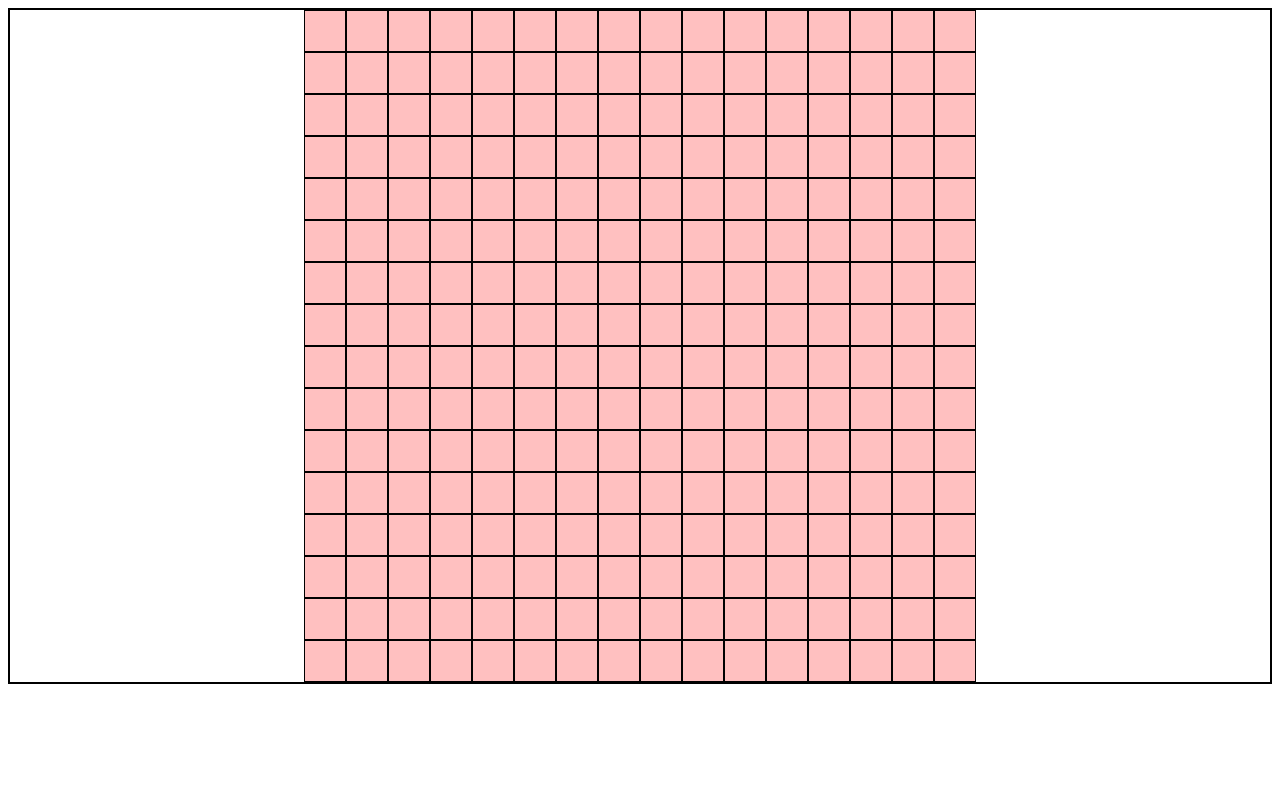
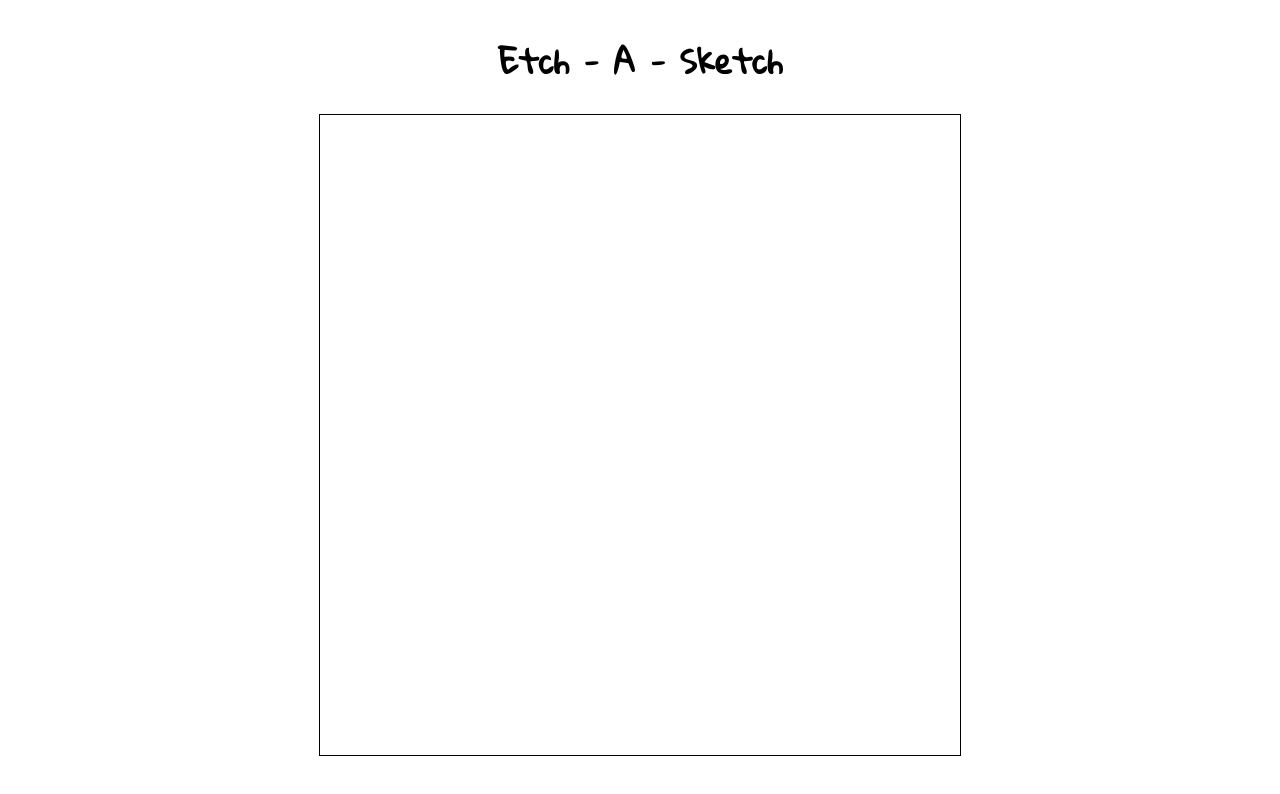
Before and after one commit to JaydenWN/odin-Etch-A-Sketch, a plain HTML site: page index.html in a window 1280 px wide. Drawn offline with Linux system fonts and the light colour scheme.

Commit message:
fixed wireframe added google fonts

```diff
--- a/app.js
+++ b/app.js
@@ -21,4 +21,5 @@ function newGrid(numRows, numCols){
 
 }
 
+
 newGrid(16,16)
--- a/index.html
+++ b/index.html
@@ -4,11 +4,15 @@
     <meta charset="UTF-8">
     <meta http-equiv="X-UA-Compatible" content="IE=edge">
     <meta name="viewport" content="width=device-width, initial-scale=1.0">
+    <link rel="preconnect" href="https://fonts.googleapis.com">
+    <link rel="preconnect" href="https://fonts.gstatic.com" crossorigin>
+    <link href="https://fonts.googleapis.com/css2?family=Gloria+Hallelujah&display=swap" rel="stylesheet">
     <link rel="stylesheet" href="styles.css">
     <script src="app.js" defer></script>
     <title>Document</title>
 </head>
 <body>
+    <h1>Etch - A - Sketch</h1>
     <div id="gridContainer">
 
     </div>
--- a/styles.css
+++ b/styles.css
@@ -1,18 +1,17 @@
-.body{
-    margin: 0px;
-    padding: 0px;
+body{
+    display: flex;
+    flex-direction: column;
+    align-items: center;
+    justify-content: center;
+    font-family: 'Gloria Hallelujah', cursive;
+
 }
 #gridContainer{
-    border: 2px solid black;
-    display: flex;
-    flex-direction: column;
-    justify-content: center;
-    align-items: center;
-
+    border: 1px solid black;
 }
 .row{
-    background-color: rgba(255, 8, 8, 0.253);
-    display: inline-flex;
+    display: flex;
+    flex-direction: row;
 }
 
 .pixel{
@@ -20,5 +19,5 @@
     max-width: 40px;
     min-height: 40px;
     display: inline-flex;
-    border: 1px solid black;
+
 }
```
